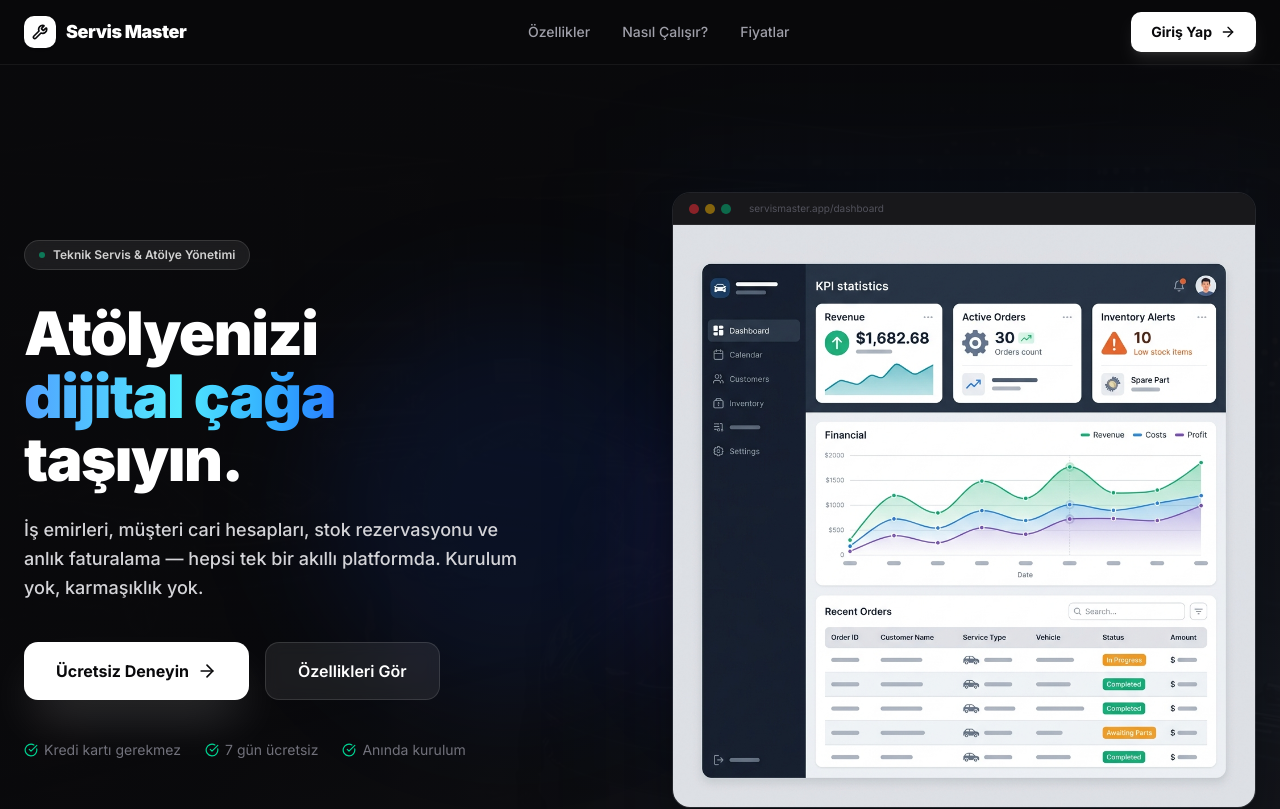
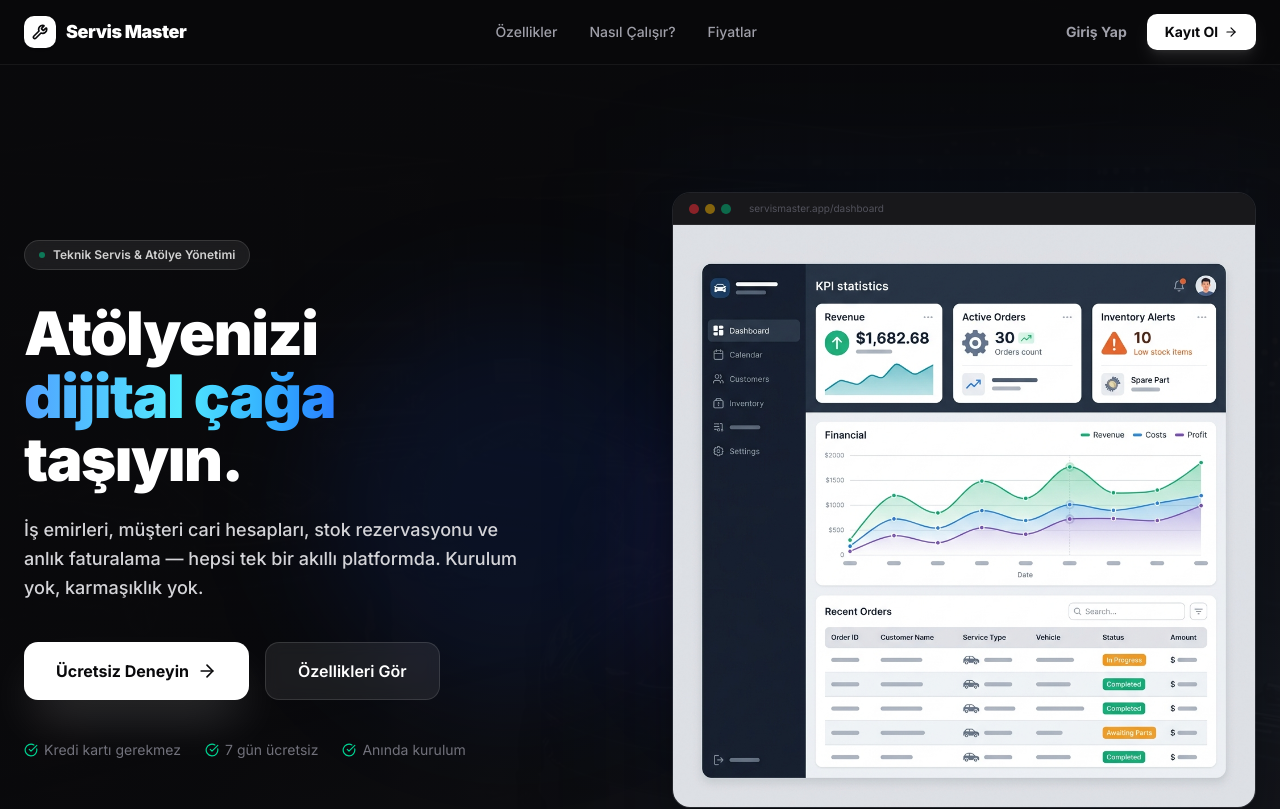
Before and after one commit to Leoredragon/servis-master, a Next.js app: page / in a window 1280 px wide. Shown: the top 809 px of the page. Built offline with nearby package versions, Linux system fonts and the light colour scheme.

Commit message:
fix: nextjs 16 build errors, wrap loginform in suspense, convert components to client, rename middleware to proxy

```diff
--- a/app/(auth)/login/page.tsx
+++ b/app/(auth)/login/page.tsx
@@ -1,3 +1,4 @@
+import { Suspense } from "react"
 import LoginForm from "./LoginForm"
 import { Wrench } from "lucide-react"
 
@@ -39,7 +40,14 @@
 
             {/* Sağ Taraf: Minimalist Giriş Formu */}
             <div className="flex items-center justify-center bg-zinc-50 md:bg-white h-full">
-                <LoginForm />
+                <Suspense fallback={
+                    <div className="flex flex-col items-center justify-center gap-2 text-zinc-500">
+                        <span className="animate-spin rounded-full h-8 w-8 border-b-2 border-zinc-900"></span>
+                        <span className="text-sm font-medium">Yükleniyor...</span>
+                    </div>
+                }>
+                    <LoginForm />
+                </Suspense>
             </div>
         </div>
     )
--- a/app/page.tsx
+++ b/app/page.tsx
@@ -132,13 +132,21 @@
                         <a href="#pricing" className="hover:text-white transition-colors">Fiyatlar</a>
                     </nav>
 
-                    <Link
-                        href="/login"
-                        className="group inline-flex items-center gap-2 bg-white text-zinc-950 hover:bg-zinc-100 font-bold text-sm px-5 py-2.5 rounded-lg transition-all duration-200 shadow-lg shadow-white/10"
-                    >
-                        Giriş Yap
-                        <ArrowRight className="w-4 h-4 group-hover:translate-x-0.5 transition-transform" />
-                    </Link>
+                    <div className="flex items-center gap-5">
+                        <Link
+                            href="/login"
+                            className="text-zinc-400 hover:text-white text-sm font-bold transition-colors"
+                        >
+                            Giriş Yap
+                        </Link>
+                        <Link
+                            href="/register"
+                            className="group inline-flex items-center gap-1.5 bg-white text-zinc-950 hover:bg-zinc-100 font-bold text-sm px-4.5 py-2 rounded-lg transition-all duration-200 shadow-lg shadow-white/10"
+                        >
+                            Kayıt Ol
+                            <ArrowRight className="w-3.5 h-3.5 group-hover:translate-x-0.5 transition-transform" />
+                        </Link>
+                    </div>
                 </div>
             </header>
 
--- a/components/dashboard/Header.tsx
+++ b/components/dashboard/Header.tsx
@@ -1,3 +1,5 @@
+"use client"
+
 import { Search } from "lucide-react"
 import NotificationCenter from "./NotificationCenter"
 import UserMenu from "./UserMenu"
--- a/components/ui/button.tsx
+++ b/components/ui/button.tsx
@@ -1,3 +1,5 @@
+"use client"
+
 import * as React from "react"
 import { cva, type VariantProps } from "class-variance-authority"
 import { Slot } from "radix-ui"
--- a/middleware.ts
+++ b/proxy.ts
@@ -1,7 +1,7 @@
 import { NextResponse, type NextRequest } from 'next/server'
 import { createServerClient } from '@supabase/ssr'
 
-export async function middleware(request: NextRequest) {
+export async function proxy(request: NextRequest) {
     // Varsayılan yanıt objesini oluştur
     let supabaseResponse = NextResponse.next({
         request,
@@ -59,7 +59,7 @@
     return supabaseResponse
 }
 
-// Middleware'in çalışacağı rotaları (URL'leri) belirliyoruz
+// Middleware (Proxy) çalışacağı rotaları (URL'leri) belirliyoruz
 export const config = {
     matcher: [
         /*
```
